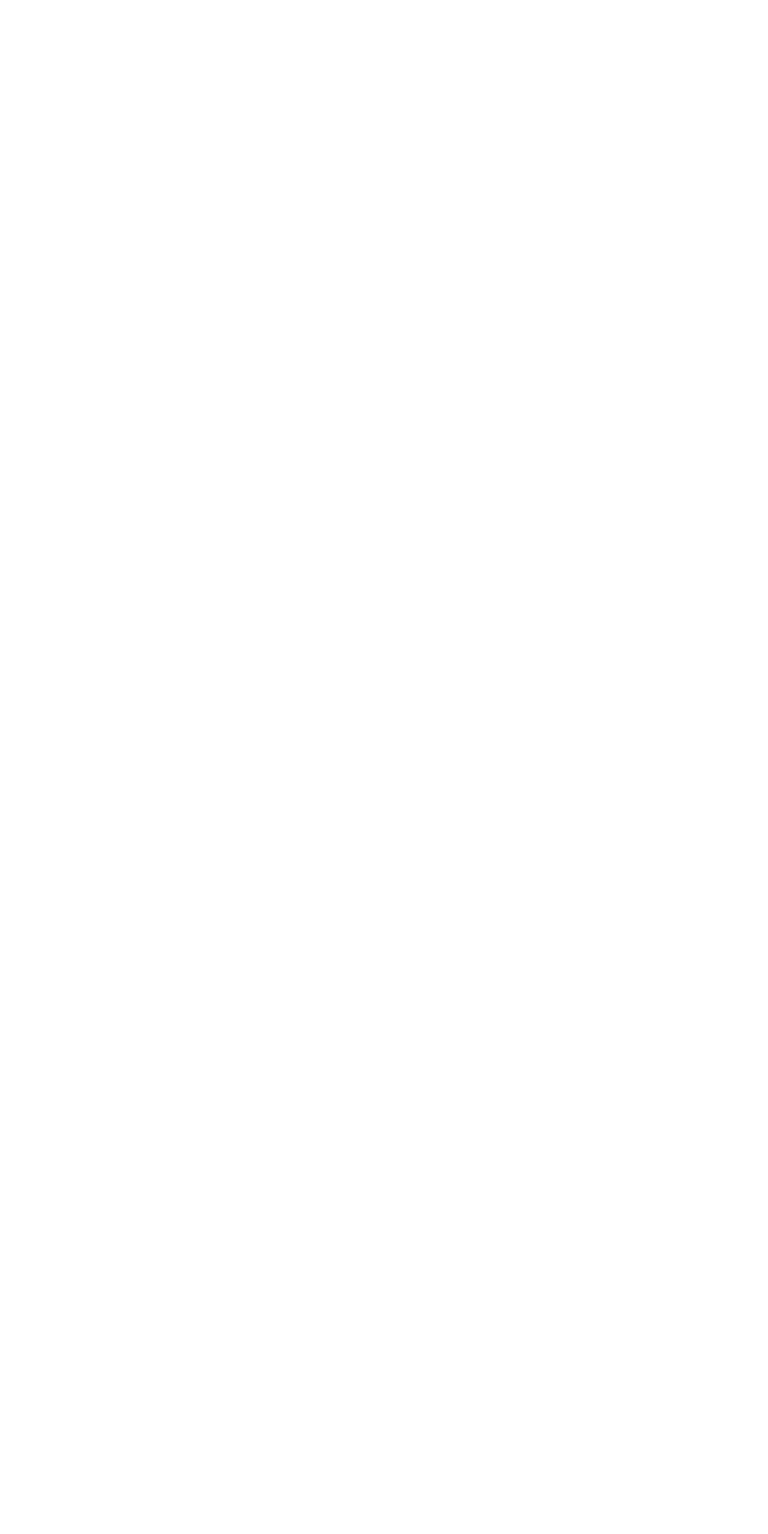
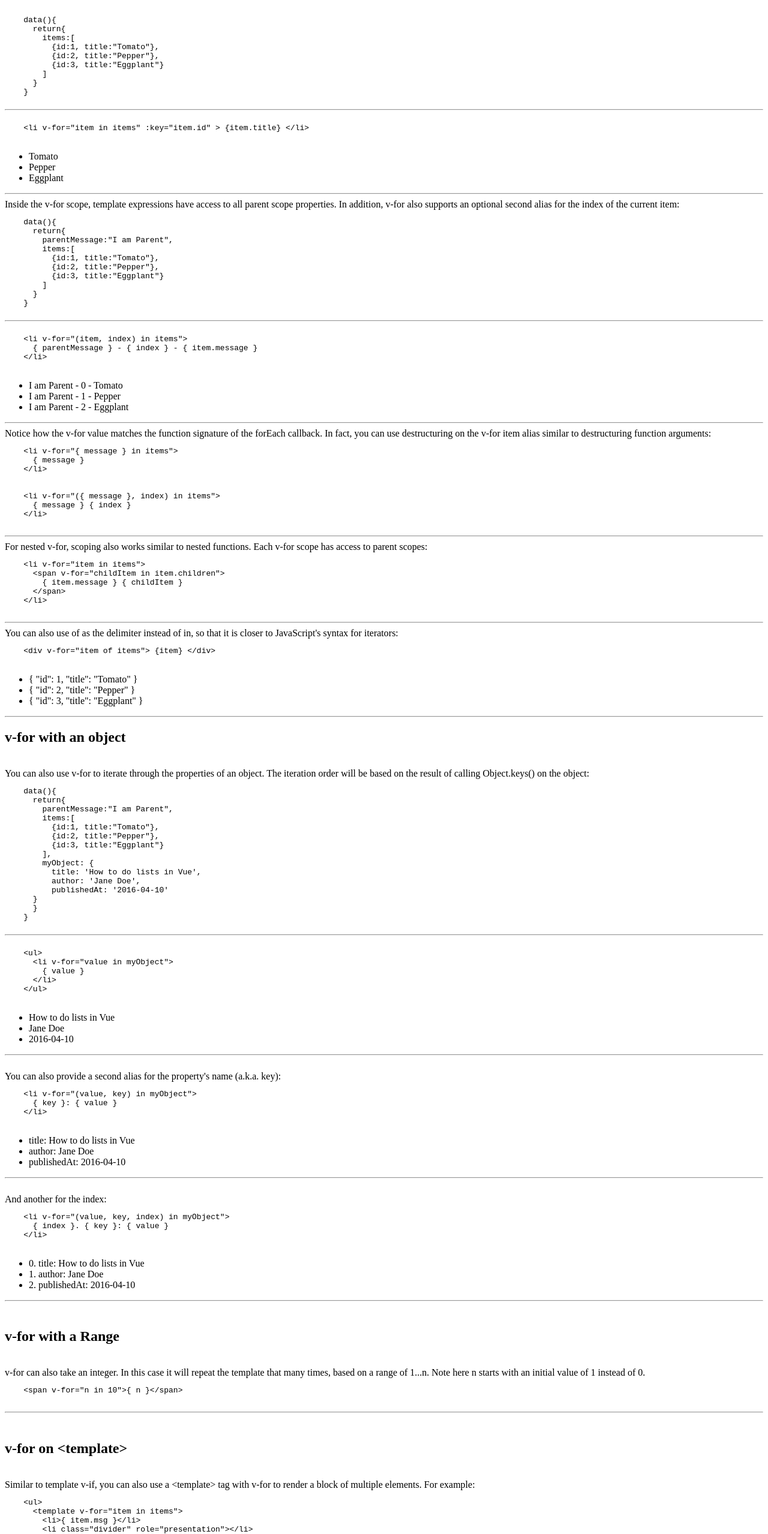
Before and after one commit to mehmethakan0220/vue, a Vue app in the folder 1-intro/5-list-rendering/: page / in a window 1280 px wide. Shown: the part 234-2792 px from the top of the page at 60% size. Before the commit the page ends 800 px from the top, so only its background shows below. Built offline with nearby package versions, Linux system fonts and the light colour scheme.

Commit message:
list rendering v-for examples

```diff
--- a/1-intro/5-list-rendering/src/App.vue
+++ b/1-intro/5-list-rendering/src/App.vue
@@ -1,8 +1,205 @@
 <template>
+<div>
+  <h1>List Rendering</h1>
+  <hr><br>
+  <h2>v-for</h2>
+  <br>
+  <div>
+    We can use the v-for directive to render a list of items based on an array. The v-for directive requires a special syntax in the form of item in items, where items is the source data array and item is an alias for the array element being iterated on:
+  </div><br>
+   <pre>
+    data(){
+      return{
+        items:[
+          {id:1, title:"Tomato"},
+          {id:2, title:"Pepper"},
+          {id:3, title:"Eggplant"}
+        ]
+      }
+    }
+    <hr>
+    &ltli v-for="item in items" :key="item.id" &gt {item.title} &lt/li&gt
+   </pre>
+  <ul>
+    <li v-for="item in items" :key="item.id" > {{item.title}} </li>
+  </ul>
+  <hr>
+  <div>
+    Inside the v-for scope, template expressions have access to all parent scope properties. In addition, v-for also supports an optional second alias for the index of the current item:
+  </div>
+  <pre>
+    data(){
+      return{
+        parentMessage:"I am Parent",
+        items:[
+          {id:1, title:"Tomato"},
+          {id:2, title:"Pepper"},
+          {id:3, title:"Eggplant"}
+        ]
+      }
+    }
+    <hr>
+    &ltli v-for="(item, index) in items"&gt
+      { parentMessage } - { index } - { item.message }
+    &lt/li&gt
+  </pre>
+   <ul>
+    <li v-for="(item, index) in items">{{parentMessage}} - {{index}} - {{item.title}}</li>
+   </ul>
+  <hr>
+  <div>
+    Notice how the v-for value matches the function signature of the forEach callback. In fact, you can use destructuring on the v-for item alias similar to destructuring function arguments:
+  </div>
+  <pre>
+    &ltli v-for="{ message } in items"&gt
+      { message }
+    &lt/li&gt
 
+  <!-- with index alias -->
+    &ltli v-for="({ message }, index) in items"&gt
+      { message } { index }
+    &lt/li&gt
+  </pre>
+  <hr>
+  <div>
+    For nested v-for, scoping also works similar to nested functions. Each v-for scope has access to parent scopes:
+  </div>
+  <pre>
+    &ltli v-for="item in items"&gt
+      &ltspan v-for="childItem in item.children"&gt
+        { item.message } { childItem }
+      &lt/span&gt
+    &lt/li&gt
+  </pre>
+  <hr>
+  <div>
+    You can also use of as the delimiter instead of in, so that it is closer to JavaScript's syntax for iterators:
+  </div>
+  <pre>
+    &ltdiv v-for="item of items"&gt {item} &lt/div&gt
+  </pre>
+  <ul>
+    <li v-for="item of items">{{item}}</li>
+  </ul>
+  <hr>
+  <h2>v-for with an object</h2>
+  <br>
+  <div>
+    You can also use v-for to iterate through the properties of an object. The iteration order will be based on the result of calling Object.keys() on the object:
+  </div>
+  <pre>
+    data(){
+      return{
+        parentMessage:"I am Parent",
+        items:[
+          {id:1, title:"Tomato"},
+          {id:2, title:"Pepper"},
+          {id:3, title:"Eggplant"}
+        ],
+        myObject: {
+          title: 'How to do lists in Vue',
+          author: 'Jane Doe',
+          publishedAt: '2016-04-10'
+      }
+      }
+    }
+    <hr>
+    &ltul&gt
+      &ltli v-for="value in myObject"&gt
+        { value }
+      &lt/li&gt
+    &lt/ul&gt
+  </pre>
+  <ul>
+    <li v-for="value in myObject">{{value}}</li>
+  </ul>
+  <hr>
+  <br>
+  <div>
+    You can also provide a second alias for the property's name (a.k.a. key):
+  </div>
+  <pre>
+    &ltli v-for="(value, key) in myObject"&gt
+      { key }: { value }
+    &lt/li&gt
+  </pre>
+  <ul>
+    <li v-for="(value, key) in myObject">
+      {{ key }}: {{ value }}
+    </li>
+  </ul>
+  <hr>
+  <br>
+  <div>
+    And another for the index:
+  </div>
+  <pre>
+    &ltli v-for="(value, key, index) in myObject"&gt
+      { index }. { key }: { value }
+    &lt/li&gt
+  </pre>
+  <ul>
+    <li v-for="(value, key, index) in myObject">
+      {{ index }}. {{ key }}: {{ value }}
+    </li>
+  </ul>
+  <hr>
+  <br>
+  <h2>v-for with a Range</h2>
+  <br>
+  <div>
+    v-for can also take an integer. In this case it will repeat the template that many times, based on a range of 1...n.
+    Note here n starts with an initial value of 1 instead of 0.
+  </div>
+  <pre>
+    &ltspan v-for="n in 10"&gt{ n }&lt/span>
+  </pre>
+  <hr>
+  <br>
+  <h2>v-for on &lttemplate&gt</h2>
+  <br>
+  <div>
+    Similar to template v-if, you can also use a &lttemplate&gt tag with v-for to render a block of multiple elements. For example:
+  </div>
+  <pre>
+    &ltul&gt
+      &lttemplate v-for="item in items"&gt
+        &ltli&gt{ item.msg }&lt/li&gt
+        &ltli class="divider" role="presentation"&gt&lt/li&gt
+      &lt/template&gt
+    &lt/ul&gt
+  </pre>
+  <ul>
+    <template v-for="item in items">
+      <li >{{item.title}}</li>
+      <li :style="{listStyle:'none'}">------------------------------------</li>
+    </template>
+  </ul>
+
+
+
+
+
+</div>
 </template>
 <script>
-
+export default{
+  data(){
+    return{
+      parentMessage:"I am Parent",
+      items:[
+        {id:1, title:"Tomato"},
+        {id:2, title:"Pepper"},
+        {id:3, title:"Eggplant"}
+      ],
+      myObject: {
+        title: 'How to do lists in Vue',
+        author: 'Jane Doe',
+        publishedAt: '2016-04-10'
+    }
+    }
+  }
+}
 
 </script>
 <style>
```
